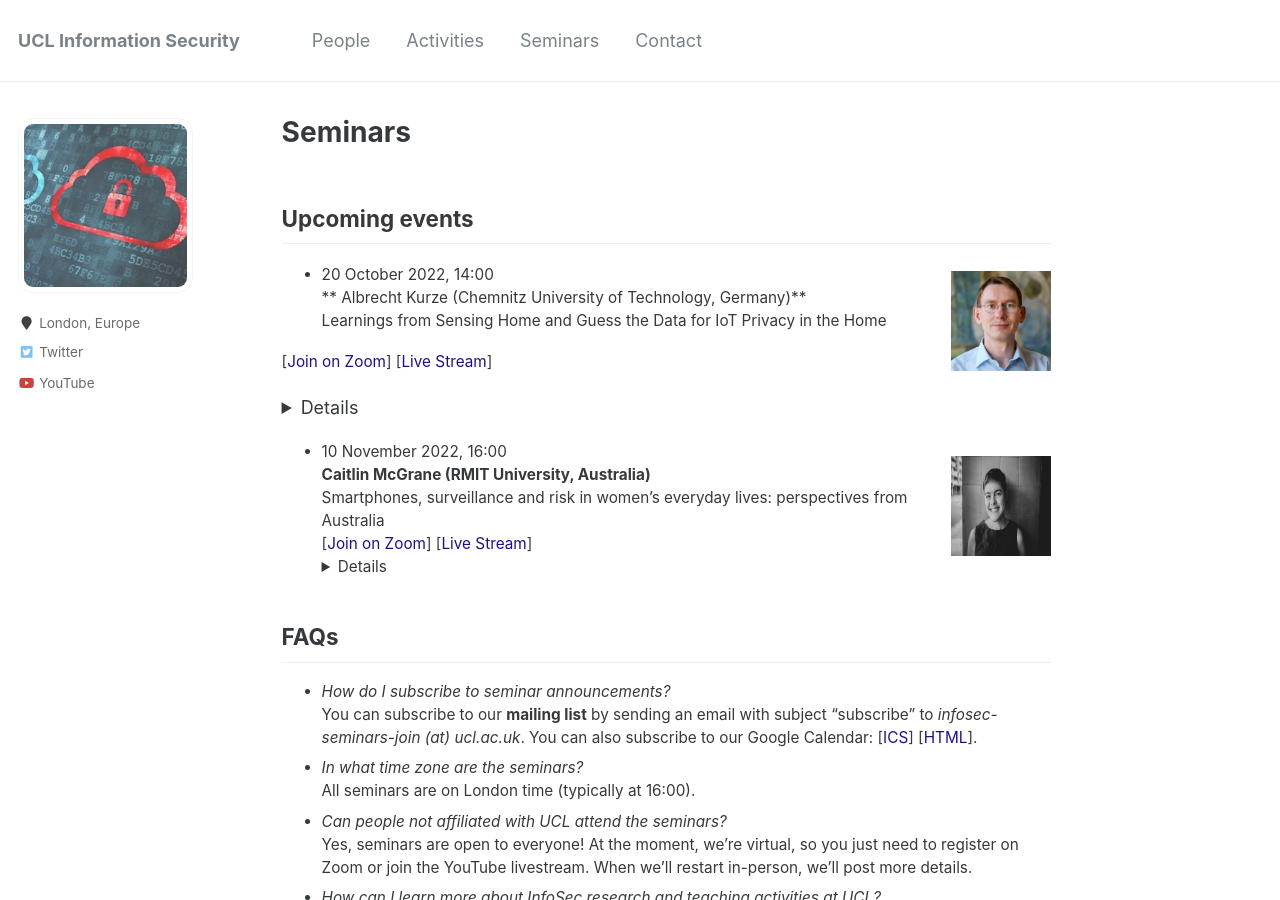
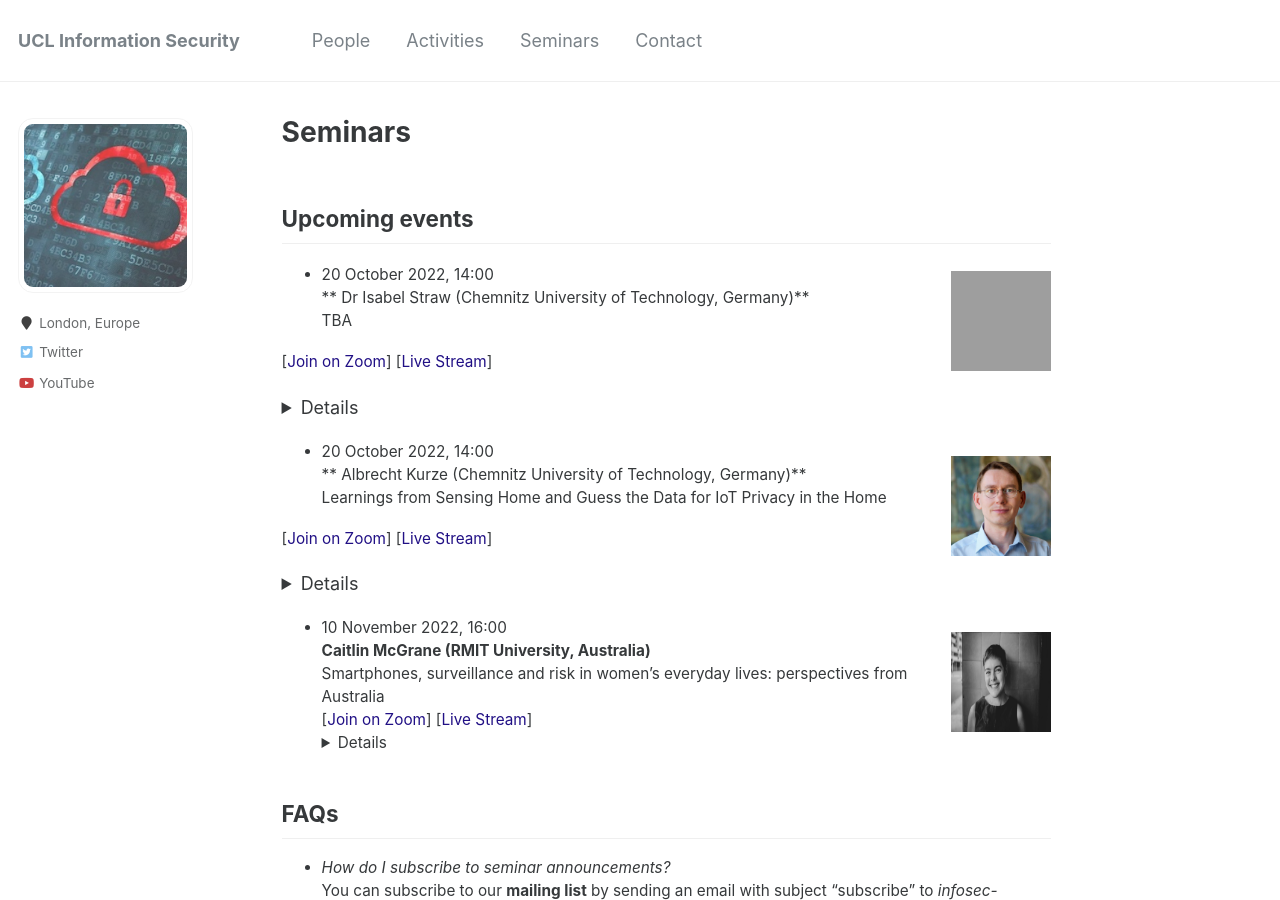
Before and after one commit to uclisec/uclisec.github.io, a Jekyll site: the page built from _pages/seminars.md, in a window 1280 px wide and 900 px high. Built offline with Jekyll 4.4.1, drawn with Linux system fonts in a browser that asks for light colours; grey boxes are pictures that could not be loaded.

Commit message:
Update seminars.md

```diff
--- a/_pages/seminars.md
+++ b/_pages/seminars.md
@@ -7,8 +7,15 @@ layout: single
 Upcoming events
 ---
 
+<!----->
+<img src="../images/Isabel.jpg" style="float:right;width:100px;height:100px;margin-top:15px">
+- 20 October 2022, 14:00
+** Dr Isabel Straw (Chemnitz University of Technology, Germany)**
+TBA
 
+[[Join on Zoom](https://ucl.zoom.us/meeting/register/tJYpf-2grTorGNxFnItdfR3SSG89tgyB9Zeh)] [[Live Stream]()]<details><br>**Abstract:** .<br><br>**Bio**: .<br></details>
 <!----->
+
 <img src="../images/Albrecht.jpg" style="float:right;width:100px;height:100px;margin-top:15px">
 - 20 October 2022, 14:00
 ** Albrecht Kurze (Chemnitz University of Technology, Germany)**
```
